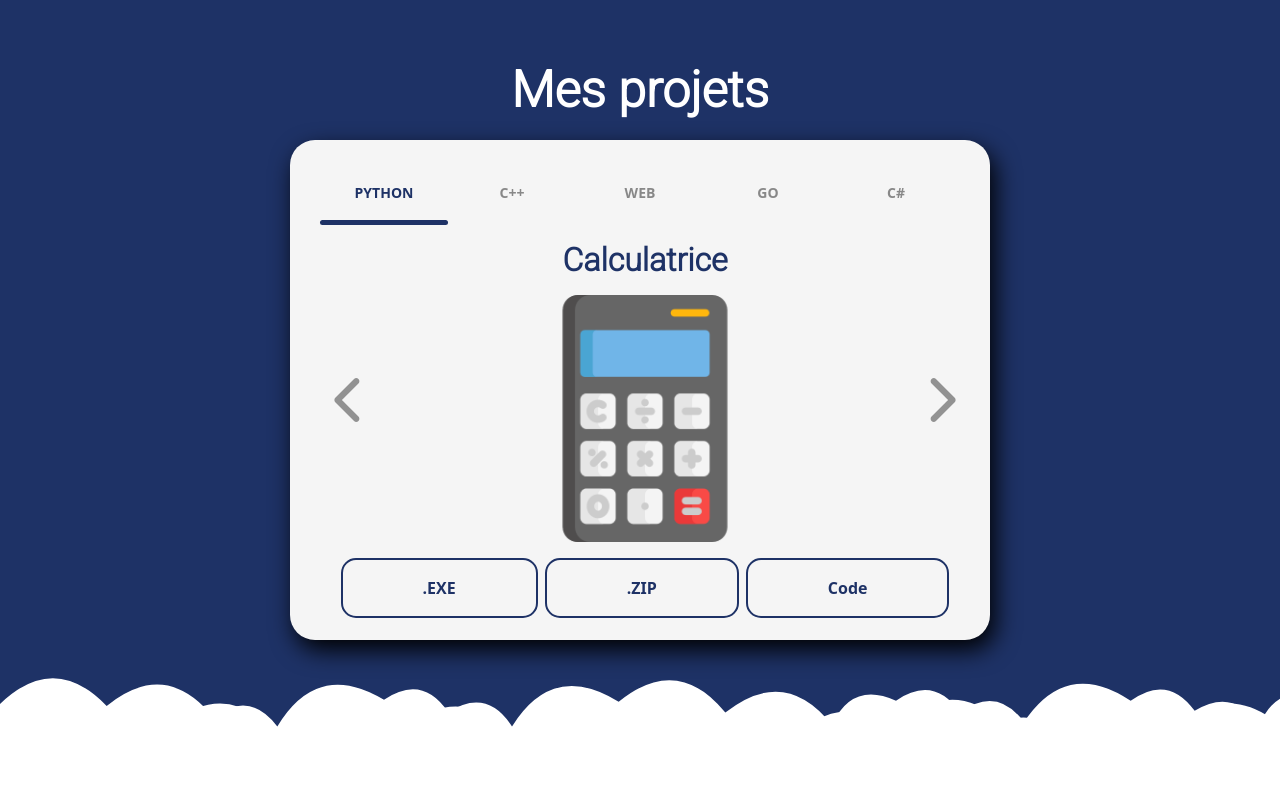
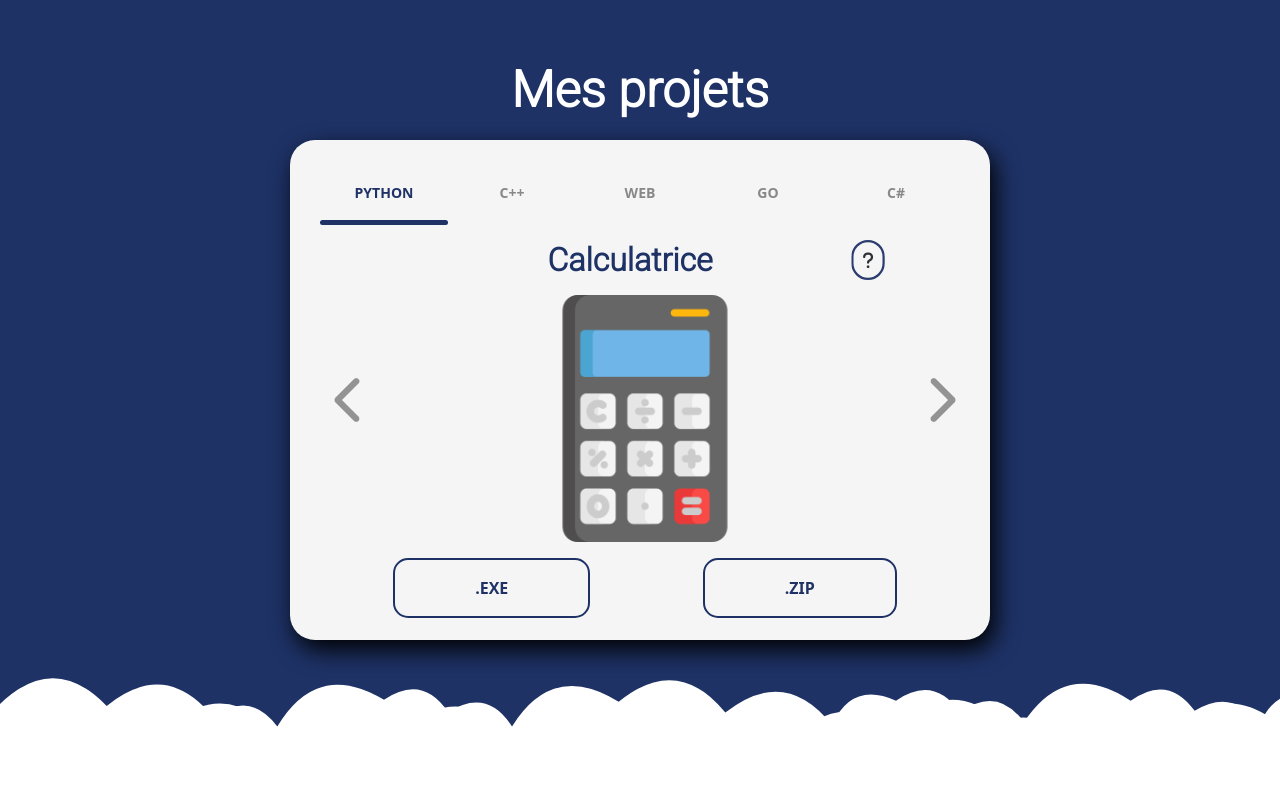
Before and after one commit to Geoffreyriv974/Portfolio, a PHP site: page / in a window 1280 px wide. Shown: the part 1599-2408 px from the top of the page. Run offline with PHP 8.4, Linux system fonts and the light colour scheme; some libraries are stand-ins or nearby versions.

Commit message:
Modif tabs project

```diff
--- a/css/project.css
+++ b/css/project.css
@@ -137,12 +137,7 @@
     padding: 10px;
     z-index: 1;
 }
-.pop-1{top: -4rem}
-.pop-2{top: -6rem}
-.pop-3{top: -8rem}
-.pop-4{top: -10rem}
-.pop-5{top: -12.5rem}
-.pop-6{top: -14.5rem}
+.pop-1{top: 4rem}
 
 .popup ul {
     list-style-type: none;
@@ -153,8 +148,17 @@
     font-weight: bold;
 }
 .button-container {
-    position: relative;
-    display: inline-block;
+    display: flex;
+    justify-content: space-around;
+}
+.button-container i {
+    border: solid 2px #1E3266;
+    border-radius: 50px;
+    padding: 0.5rem;
+}
+.button-container i:hover {
+    background: #1E3266;
+    color: white;
 }
 #myButton:hover + .popup {
     display: block;
--- a/index.php
+++ b/index.php
@@ -182,7 +182,20 @@
             <div class="tab-body">
                 <div class="project-info active" id="carrousel">
                     <div class="container active">
+                        <div class="div-info-project">
+                            <div class="button-container">
+                                <div class="space"></div>
                                 <h5>Calculatrice</h5>
+                                <button id="myButton">
+                                    <i class="fa-solid fa-question fa-beat-fade"></i>
+                                </button>
+                                <div id="popup" class="popup pop-1">
+                                    <ul>
+                                        <li class="color_yellow">Python</li>
+                                    </ul>
+                                </div>
+                            </div>
+                        </div>
                         <img src="image/calculator.png" class="picture_project" alt="calculatrice"/>
                         <div class="icon-project">
                             <a href="project/python/calculatrice.exe">
@@ -191,16 +204,6 @@
                             <a href="project/python/calculatrice.zip">
                                 <p class="btn-download-type">.ZIP</p>
                             </a>
-                            <div class="button-container">
-                                <button id="myButton">
-                                    <p class="btn-download-type btn-code">Code</p>
-                                </button>
-                                <div id="popup" class="popup pop-1">
-                                    <ul>
-                                        <li class="color_yellow">Python</li>
-                                    </ul>
-                                </div>
-                            </div>
                         </div>
                     </div>
                     <svg xmlns="http://www.w3.org/2000/svg" class="bouton" id="d" width="50" viewBox="0 0 512 512">
@@ -211,18 +214,13 @@
                     </svg>
                 </div>
                 <div class="project-info">
+                    <div class="div-info-project">
+                        <div class="div-info-project">
+                            <div class="button-container">
+                                <div class="space"></div>
                                 <h5>Dungeon and Monsters</h5>
-                    <img src="image/donjon.png" class="picture_project" alt="donjon"/>
-                    <div class="icon-project">
-                        <a href="project/c++/Dungeon_and_monsters.exe">
-                            <p class="btn-download-type">.EXE</p>
-                        </a>
-                        <a href="project/c++/Dungeon%20and%20monsters.zip">
-                            <p class="btn-download-type">.ZIP</p>
-                        </a>
-                        <div class="button-container">
                                 <button id="myButton">
-                                <p class="btn-download-type btn-code">Code</p>
+                                    <i class="fa-solid fa-question fa-beat-fade"></i>
                                 </button>
                                 <div id="popup" class="popup pop-1">
                                     <ul>
@@ -232,21 +230,26 @@
                             </div>
                         </div>
                     </div>
-                <div class="project-info">
-                    <h5>Site Auto-Ecole</h5>
-                    <img src="image/sport-car.png" class="picture_project" alt="voiture"/>
+                    <img src="image/donjon.png" class="picture_project" alt="donjon"/>
                     <div class="icon-project">
-                        <a href="project/web/site_auto_école/index.html">
-                            <p class="btn-download-type">view</p>
+                        <a href="project/c++/Dungeon_and_monsters.exe">
+                            <p class="btn-download-type">.EXE</p>
                         </a>
-                        <a href="project/web/site_auto_école.zip">
+                        <a href="project/c++/Dungeon%20and%20monsters.zip">
                             <p class="btn-download-type">.ZIP</p>
                         </a>
+                    </div>
+                </div>
+                <div class="project-info">
+                    <div class="div-info-project">
+                        <div class="div-info-project">
                             <div class="button-container">
+                                <div class="space"></div>
+                                <h5>Site Auto-Ecole</h5>
                                 <button id="myButton">
-                                <p class="btn-download-type btn-code">Code</p>
+                                    <i class="fa-solid fa-question fa-beat-fade"></i>
                                 </button>
-                            <div id="popup" class="popup pop-3">
+                                <div id="popup" class="popup pop-1">
                                     <ul>
                                         <li class="color_orange">HTML</li>
                                         <li class="color_blue">CSS</li>
@@ -256,18 +259,26 @@
                             </div>
                         </div>
                     </div>
-                <div class="project-info">
-                    <h5>WebRadio</h5>
-                    <img src="image/musique.png" class="picture_project" alt="Radio"/>
+                    <img src="image/sport-car.png" class="picture_project" alt="voiture"/>
                     <div class="icon-project">
-                        <a href="#">
+                        <a href="project/web/site_auto_école/index.html">
+                            <p class="btn-download-type">view</p>
+                        </a>
+                        <a href="project/web/site_auto_école.zip">
                             <p class="btn-download-type">.ZIP</p>
                         </a>
+                    </div>
+                </div>
+                <div class="project-info">
+                    <div class="div-info-project">
+                        <div class="div-info-project">
                             <div class="button-container">
+                                <div class="space"></div>
+                                <h5>WebRadio</h5>
                                 <button id="myButton">
-                                <p class="btn-download-type btn-code">Code</p>
+                                    <i class="fa-solid fa-question fa-beat-fade"></i>
                                 </button>
-                            <div id="popup" class="popup pop-6">
+                                <div id="popup" class="popup pop-1">
                                     <ul>
                                         <li class="color_blue">GO</li>
                                         <li class="color_orange">HTML</li>
@@ -280,8 +291,30 @@
                             </div>
                         </div>
                     </div>
+                    <img src="image/musique.png" class="picture_project" alt="Radio"/>
+                    <div class="icon-project">
+                        <a href="#">
+                            <p class="btn-download-type">.ZIP</p>
+                        </a>
+                    </div>
+                </div>
                 <div class="project-info">
+                    <div class="div-info-project">
+                        <div class="div-info-project">
+                            <div class="button-container">
+                                <div class="space"></div>
                                 <h5>BlackJack</h5>
+                                <button id="myButton">
+                                    <i class="fa-solid fa-question fa-beat-fade"></i>
+                                </button>
+                                <div id="popup" class="popup pop-1">
+                                    <ul>
+                                        <li class="color_light_green">C#</li>
+                                    </ul>
+                                </div>
+                            </div>
+                        </div>
+                    </div>
                     <img src="image/jeu.png" class="picture_project" alt="blackjack"/>
                     <div class="icon-project">
                         <a href="#">
@@ -290,16 +323,6 @@
                         <a href="#">
                             <p class="btn-download-type">.ZIP</p>
                         </a>
-                        <div class="button-container">
-                            <button id="myButton">
-                                <p class="btn-download-type btn-code">Code</p>
-                            </button>
-                            <div id="popup" class="popup pop-1">
-                                <ul>
-                                    <li class="color_light_green">C#</li>
-                                </ul>
-                            </div>
-                        </div>
                     </div>
                 </div>
             </div>
```
Lines whose indentation alone changed are shown as unchanged.
